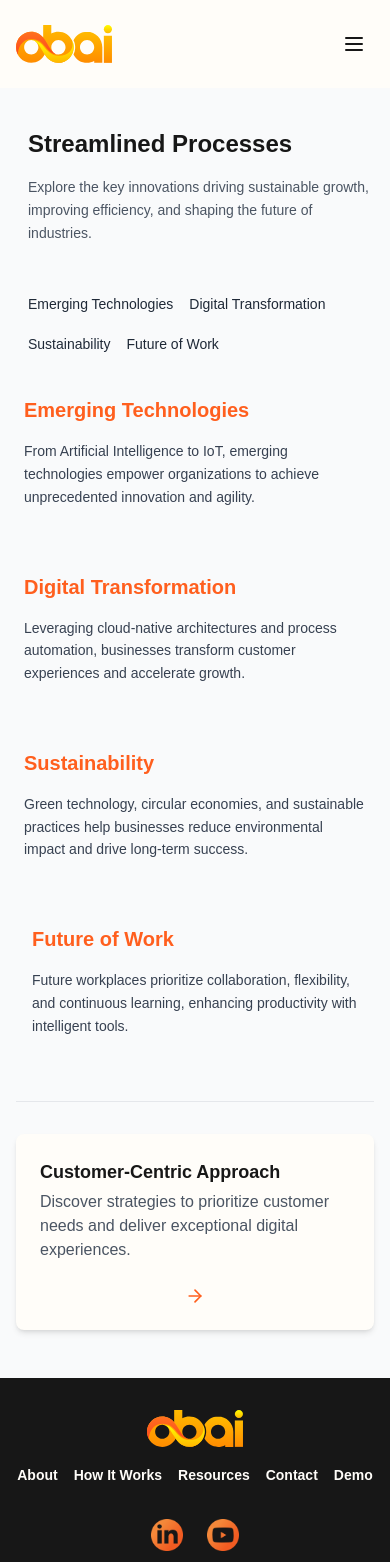
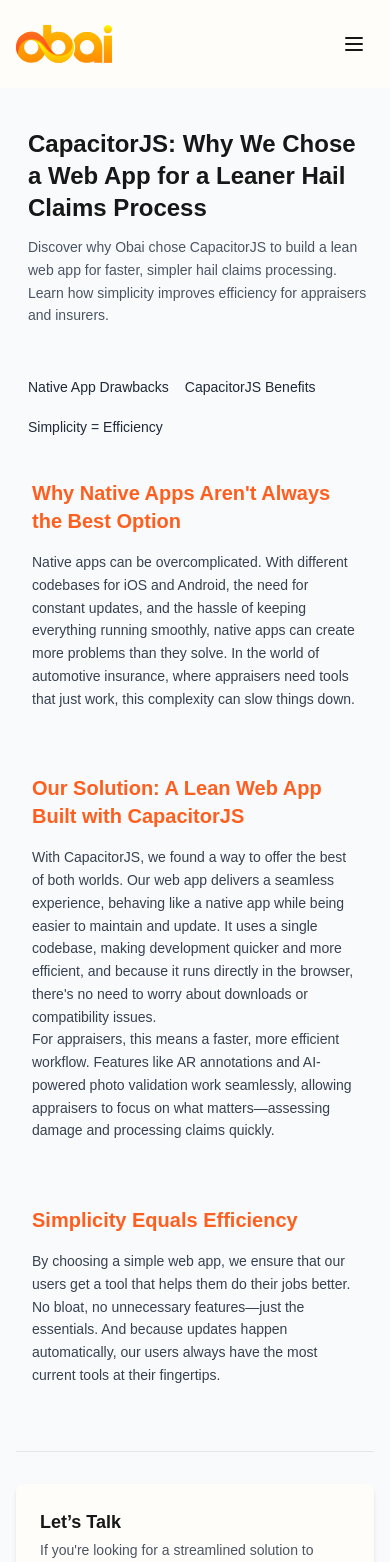
Before and after one commit to DevTaiwo18/OBAI-WEBSITE, a React (Vite) app: page /articles/streamlined-processes in a window 390 px wide. Shown: the top 1562 px of the page. Built offline with nearby package versions, Linux system fonts and the light colour scheme.

Commit message:
updated articles

```diff
--- a/src/Component/GeneralComponent/SomeReading.jsx
+++ b/src/Component/GeneralComponent/SomeReading.jsx
@@ -4,15 +4,15 @@
 const SomeReading = () => {
   const articles = [
     {
-      title: "Innovative Solutions for Hassle-Free Claims",
+      title: "CapacitorJS: A Leaner Hail Claims Process",
       link: "/articles/innovative-solutions",
     },
     {
-      title: "Streamlined Processes for Better Service",
+      title: "CapacitorJS: Why We Chose a Web App for a Leaner Hail Claims Process",
       link: "/articles/streamlined-processes",
     },
     {
-      title: "Customer-Centric Approach in Every Interaction",
+      title: "If Your Users Won’t Use It, Then Why Add It",
       link: "/articles/customer-centric-approach",
     },
   ];
--- a/src/Component/GeneralComponent/articles/CustomerCentricApproach.jsx
+++ b/src/Component/GeneralComponent/articles/CustomerCentricApproach.jsx
@@ -11,48 +11,40 @@
   return (
     <div className="w-full px-4 sm:px-6 lg:px-20 py-12 bg-gray-50">
       {/* Title Section */}
-      <div className="text-left ps-3 md:ps-0  sm:text-center mb-12">
-        <h1 className="text-2xl sm:text-3xl md:text-4xl font-extrabold text-[#171717] mb-4">
-          Customer-Centric Approach
+      <div className="text-left ps-3 md:ps-0 sm:text-left md:text-center mb-12">
+        <h1 className="text-2xl sm:text-3xl md:text-5xl font-extrabold text-[#171717]">
+          If Your Users Won&apos;t Use It, Then Why Add It?
         </h1>
-        <p className="text-gray-600 text-sm sm:text-base md:text-lg leading-relaxed mx-auto max-w-3xl">
-          Prioritize your customers' needs through innovation and strategies that foster growth,
-          efficiency, and exceptional experiences.
+        <p className="text-gray-600 mt-3 max-w-3xl mx-auto sm:mx-0 md:mx-auto text-sm sm:text-base md:text-lg leading-relaxed">
+          Discover why simplicity matters in hail claims apps. Learn how Obai&apos;s streamlined solution
+          boosts efficiency for appraisers and insurance companies.
         </p>
       </div>
 
       {/* Navigation Buttons */}
-      <ul className="flex flex-wrap ps-3 md:ps-0  justify-start sm:justify-center gap-4 mb-10">
+      <ul className="flex flex-wrap justify-start ps-3 md:ps-0 md:justify-center gap-4 md:gap-8 mb-10">
         <li>
           <button
-            onClick={() => scrollToSection('emerging-tech')}
-            className="text-gray-800 text-sm sm:text-base font-medium hover:text-[#FF5F1E] transition-colors"
+            onClick={() => scrollToSection('simplicity-efficiency')}
+            className="text-gray-800 font-medium hover:text-[#FF5F1E] transition-colors text-sm sm:text-base"
           >
-            Emerging Technologies
+            Simplicity Leads to Efficiency
           </button>
         </li>
         <li>
           <button
-            onClick={() => scrollToSection('digital-transformation')}
-            className="text-gray-800 text-sm sm:text-base font-medium hover:text-[#FF5F1E] transition-colors"
+            onClick={() => scrollToSection('why-overcomplicate')}
+            className="text-gray-800 font-medium hover:text-[#FF5F1E] transition-colors text-sm sm:text-base"
           >
-            Digital Transformation
+            Why Overcomplicate?
           </button>
         </li>
         <li>
           <button
-            onClick={() => scrollToSection('sustainability')}
-            className="text-gray-800 text-sm sm:text-base font-medium hover:text-[#FF5F1E] transition-colors"
+            onClick={() => scrollToSection('the-obai-way')}
+            className="text-gray-800 font-medium hover:text-[#FF5F1E] transition-colors text-sm sm:text-base"
           >
-            Sustainability
-          </button>
-        </li>
-        <li>
-          <button
-            onClick={() => scrollToSection('future-work')}
-            className="text-gray-800 text-sm sm:text-base font-medium hover:text-[#FF5F1E] transition-colors"
-          >
-            Future of Work
+            The Obai Way
           </button>
         </li>
       </ul>
@@ -60,58 +52,70 @@
       {/* Content Sections */}
       <div className="max-w-6xl mx-auto space-y-16 text-gray-700 text-sm sm:text-base leading-relaxed">
         {/* Section 1 */}
-        <section id="emerging-tech" className="text-left px-2">
-          <h2 className="text-xl sm:text-2xl font-bold mb-4 text-[#FF5F1E]">Emerging Technologies</h2>
+        <section id="simplicity-efficiency" className="text-left px-4">
+          <h2 className="text-xl sm:text-2xl md:text-3xl font-bold mb-4 text-[#FF5F1E]">
+            Simplicity Leads to Efficiency
+          </h2>
           <p>
-            From Artificial Intelligence to IoT, emerging technologies empower organizations to innovate,
-            increase efficiency, and enhance decision-making processes.
+            Let’s be honest—no one has time to figure out a complex app when they’re out assessing
+            hail damage or reviewing claims. Every unnecessary step or feature is wasted time. Obai
+            understands this, which is why we prioritize simplicity. We build our app with one thing
+            in mind: getting appraisers and insurance companies through the process as quickly and
+            efficiently as possible.
           </p>
         </section>
 
         {/* Section 2 */}
-        <section id="digital-transformation" className="text-left px-2">
-          <h2 className="text-xl sm:text-2xl font-bold mb-4 text-[#FF5F1E]">Digital Transformation</h2>
+        <section id="why-overcomplicate" className="text-left px-4">
+          <h2 className="text-xl sm:text-2xl md:text-3xl font-bold mb-4 text-[#FF5F1E]">
+            Why Overcomplicate?
+          </h2>
           <p>
-            Businesses are adopting cloud-native architectures, process automation, and data-driven
-            strategies to transform operations and customer experiences.
+            Imagine an app filled with features that are rarely used. It’s confusing, frustrating, and
+            slows down the claims process. More advanced doesn’t mean more effective. In fact, it
+            usually means more things to manage, more chances for error, and more maintenance.
+          </p>
+          <p>
+            At Obai, we know that simplicity is key. Our app focuses on core features like real-time
+            photo validation—things our users actually need to do their jobs faster. No extra fluff,
+            just solutions that work.
           </p>
         </section>
 
         {/* Section 3 */}
-        <section id="sustainability" className="text-left px-2">
-          <h2 className="text-xl sm:text-2xl font-bold mb-4 text-[#FF5F1E]">Sustainability</h2>
+        <section id="the-obai-way" className="text-left px-4">
+          <h2 className="text-xl sm:text-2xl md:text-3xl font-bold mb-4 text-[#FF5F1E]">
+            The Obai Way: Simple, Effective Solutions
+          </h2>
           <p>
-            Green technologies and circular economy practices are driving organizations toward
-            environmentally responsible and sustainable success.
+            We built our hail claims app to streamline the process. Each feature is designed with a
+            clear purpose: to help appraisers and insurance companies manage claims more efficiently.
+            We keep things simple because we know that&apos;s what works.
           </p>
-        </section>
-
-        {/* Section 4 */}
-        <section id="future-work" className="text-left px-2">
-          <h2 className="text-xl sm:text-2xl font-bold mb-4 text-[#FF5F1E]">Future of Work</h2>
           <p>
-            The workplace is evolving with tools that enhance collaboration, flexibility, and employee
-            well-being while promoting continuous learning and development.
+            Next time you&apos;re thinking of adding a new feature, ask yourself: &quot;Will my users actually
+            use this?&quot; If not, it&apos;s probably not worth adding. Build what&apos;s necessary, and keep it
+            simple.
           </p>
         </section>
       </div>
 
-      {/* Call-to-Action */}
+      {/* Call to Action */}
       <div className="mt-16 pt-8 border-t border-gray-200">
         <a
-          href="/articles/streamlined-processes"
-          className="group flex flex-col md:flex-row items-center justify-between gap-6 p-6 rounded-lg bg-white hover:bg-gray-100 transition-colors shadow-md"
+          href="/contact"
+          className="group flex flex-col md:flex-row items-center justify-between gap-6 p-6 rounded-lg bg-[#FFFDF9] hover:bg-gray-100 transition-colors shadow-md"
         >
-          <div className="text-left">
+          <div className="text-left text-sm sm:text-base">
             <h3 className="text-lg sm:text-xl font-semibold text-[#171717] mb-1">
-              Streamlined Processes
+              Ready to simplify your claims process?
             </h3>
             <p className="text-gray-600">
-              Learn about strategies to improve efficiency and achieve measurable growth through process
-              optimization.
+              Contact Obai today to learn how our streamlined hail claims app can help your team work
+              faster, smarter, and more efficiently.
             </p>
           </div>
-          <ArrowRight className="w-5 sm:w-6 h-5 sm:h-6 text-[#FF5F1E] group-hover:translate-x-2 transition-transform" />
+          <ArrowRight className="w-5 h-5 sm:w-6 sm:h-6 text-[#FF5F1E] group-hover:translate-x-2 transition-transform" />
         </a>
       </div>
     </div>
--- a/src/Component/GeneralComponent/articles/InnovativeSolutions.jsx
+++ b/src/Component/GeneralComponent/articles/InnovativeSolutions.jsx
@@ -13,11 +13,10 @@
       {/* Title Section */}
       <div className="text-left ps-3 md:ps-0 sm:text-left md:text-center mb-12">
         <h1 className="text-2xl sm:text-3xl md:text-5xl font-extrabold text-[#171717]">
-          Innovative Solutions
+          CapacitorJS: A Leaner Hail Claims Process
         </h1>
         <p className="text-gray-600 mt-3 max-w-3xl mx-auto sm:mx-0 md:mx-auto text-sm sm:text-base md:text-lg leading-relaxed">
-          Explore the groundbreaking solutions that are shaping industries, driving sustainable growth,
-          and redefining the future of business.
+          Discover why Obai chose CapacitorJS to build a lean web app for faster, simpler hail claims processing. Learn how simplicity improves efficiency for appraisers and insurers.
         </p>
       </div>
 
@@ -25,34 +24,26 @@
       <ul className="flex flex-wrap justify-start ps-3 md:ps-0 md:justify-center gap-4 md:gap-8 mb-10">
         <li>
           <button
-            onClick={() => scrollToSection('emerging-tech')}
+            onClick={() => scrollToSection('native-app-drawbacks')}
             className="text-gray-800 font-medium hover:text-[#FF5F1E] transition-colors text-sm sm:text-base"
           >
-            Emerging Technologies
+            Native App Drawbacks
           </button>
         </li>
         <li>
           <button
-            onClick={() => scrollToSection('digital-transformation')}
+            onClick={() => scrollToSection('capacitorjs-benefits')}
             className="text-gray-800 font-medium hover:text-[#FF5F1E] transition-colors text-sm sm:text-base"
           >
-            Digital Transformation
+            CapacitorJS Benefits
           </button>
         </li>
         <li>
           <button
-            onClick={() => scrollToSection('sustainability')}
+            onClick={() => scrollToSection('simplicity-efficiency')}
             className="text-gray-800 font-medium hover:text-[#FF5F1E] transition-colors text-sm sm:text-base"
           >
-            Sustainability
-          </button>
-        </li>
-        <li>
-          <button
-            onClick={() => scrollToSection('future-work')}
-            className="text-gray-800 font-medium hover:text-[#FF5F1E] transition-colors text-sm sm:text-base"
-          >
-            Future of Work
+            Simplicity = Efficiency
           </button>
         </li>
       </ul>
@@ -60,46 +51,32 @@
       {/* Content Sections */}
       <div className="max-w-6xl mx-auto space-y-16 text-gray-700 text-sm sm:text-base leading-relaxed">
         {/* Section 1 */}
-        <section id="emerging-tech" className="text-left px-4">
+        <section id="native-app-drawbacks" className="text-left px-4">
           <h2 className="text-xl sm:text-2xl md:text-3xl font-bold mb-4 text-[#FF5F1E]">
-            Emerging Technologies
+            Why Native Apps Aren&apos;t Always the Best Option
           </h2>
           <p>
-            From Artificial Intelligence to IoT, emerging technologies are empowering organizations to
-            achieve unprecedented innovation, efficiency, and agility in their operations.
+            Native apps can be overcomplicated, requiring separate codebases for iOS and Android, frequent updates, and constant maintenance. This complexity can slow down workflows in industries like automotive insurance, where simplicity is key.
           </p>
         </section>
 
         {/* Section 2 */}
-        <section id="digital-transformation" className="text-left px-4">
+        <section id="capacitorjs-benefits" className="text-left px-4">
           <h2 className="text-xl sm:text-2xl md:text-3xl font-bold mb-4 text-[#FF5F1E]">
-            Digital Transformation
+            Our Solution: A Lean Web App Built with CapacitorJS
           </h2>
           <p>
-            Businesses are leveraging cloud-native architectures, process automation, and data-driven
-            decision-making to transform customer experiences and drive growth.
+            CapacitorJS allows us to create a web app that offers a native-like experience while being easier to maintain. With a single codebase, development is faster and updates are seamless. Appraisers benefit from features like AR annotations and AI-powered photo validation, enhancing their workflow efficiency.
           </p>
         </section>
 
         {/* Section 3 */}
-        <section id="sustainability" className="text-left px-4">
+        <section id="simplicity-efficiency" className="text-left px-4">
           <h2 className="text-xl sm:text-2xl md:text-3xl font-bold mb-4 text-[#FF5F1E]">
-            Sustainability
+            Simplicity Equals Efficiency
           </h2>
           <p>
-            Sustainable innovations, such as green technology and circular economies, are enabling
-            businesses to minimize their environmental impact while fostering long-term success.
-          </p>
-        </section>
-
-        {/* Section 4 */}
-        <section id="future-work" className="text-left px-4">
-          <h2 className="text-xl sm:text-2xl md:text-3xl font-bold mb-4 text-[#FF5F1E]">
-            Future of Work
-          </h2>
-          <p>
-            The workplace of tomorrow prioritizes collaboration, flexibility, and continuous learning,
-            powered by intelligent tools and a focus on employee well-being.
+            By choosing simplicity, we ensure our users have the tools they need without unnecessary bloat. With automatic updates, appraisers always have access to the most current features, allowing them to process claims quickly and efficiently.
           </p>
         </section>
       </div>
@@ -107,16 +84,15 @@
       {/* Call to Action */}
       <div className="mt-16 pt-8 border-t border-gray-200">
         <a
-          href="/articles/customer-centric-approach"
+          href="/contact"
           className="group flex flex-col md:flex-row items-center justify-between gap-6 p-6 rounded-lg bg-[#FFFDF9] hover:bg-gray-100 transition-colors shadow-md"
         >
           <div className="text-left text-sm sm:text-base">
             <h3 className="text-lg sm:text-xl font-semibold text-[#171717] mb-1">
-              Customer-Centric Approach
+              Let&apos;s Talk
             </h3>
             <p className="text-gray-600">
-              Discover strategies to prioritize customer needs and deliver exceptional digital
-              experiences.
+              Learn how Obai can help you streamline your hail claims process with simple, effective tools.
             </p>
           </div>
           <ArrowRight className="w-5 h-5 sm:w-6 sm:h-6 text-[#FF5F1E] group-hover:translate-x-2 transition-transform" />
--- a/src/Component/GeneralComponent/articles/StreamlinedProcesses.jsx
+++ b/src/Component/GeneralComponent/articles/StreamlinedProcesses.jsx
@@ -12,46 +12,39 @@
     <div className="w-full px-4 sm:px-6 lg:px-20 py-12 bg-gray-50">
       {/* Title Section */}
       <div className="text-left ps-3 md:ps-0 sm:text-left md:text-center mb-12">
-        <h1 className="text-2xl sm:text-3xl md:text-4xl font-extrabold text-[#171717] mb-4">
-          Streamlined Processes
+        <h1 className="text-2xl sm:text-3xl md:text-5xl font-extrabold text-[#171717]">
+          CapacitorJS: Why We Chose a Web App for a Leaner Hail Claims Process
         </h1>
-        <p className="text-gray-600 text-sm sm:text-base md:text-lg leading-relaxed mx-auto max-w-3xl">
-          Explore the key innovations driving sustainable growth, improving efficiency, and shaping the future of industries.
+        <p className="text-gray-600 mt-3 max-w-3xl mx-auto sm:mx-0 md:mx-auto text-sm sm:text-base md:text-lg leading-relaxed">
+          Discover why Obai chose CapacitorJS to build a lean web app for faster, simpler hail claims
+          processing. Learn how simplicity improves efficiency for appraisers and insurers.
         </p>
       </div>
 
       {/* Navigation Buttons */}
-      <ul className="flex ps-3 md:ps-0  flex-wrap justify-start md:justify-center gap-4 md:gap-8 mb-10">
+      <ul className="flex flex-wrap justify-start ps-3 md:ps-0 md:justify-center gap-4 md:gap-8 mb-10">
         <li>
           <button
-            onClick={() => scrollToSection('emerging-tech')}
-            className="text-gray-800 text-sm sm:text-base hover:text-[#FF5F1E] transition-colors"
+            onClick={() => scrollToSection('native-app-drawbacks')}
+            className="text-gray-800 font-medium hover:text-[#FF5F1E] transition-colors text-sm sm:text-base"
           >
-            Emerging Technologies
+            Native App Drawbacks
           </button>
         </li>
         <li>
           <button
-            onClick={() => scrollToSection('digital-transformation')}
-            className="text-gray-800 text-sm sm:text-base hover:text-[#FF5F1E] transition-colors"
+            onClick={() => scrollToSection('capacitorjs-benefits')}
+            className="text-gray-800 font-medium hover:text-[#FF5F1E] transition-colors text-sm sm:text-base"
           >
-            Digital Transformation
+            CapacitorJS Benefits
           </button>
         </li>
         <li>
           <button
-            onClick={() => scrollToSection('sustainability')}
-            className="text-gray-800 text-sm sm:text-base hover:text-[#FF5F1E] transition-colors"
+            onClick={() => scrollToSection('simplicity-efficiency')}
+            className="text-gray-800 font-medium hover:text-[#FF5F1E] transition-colors text-sm sm:text-base"
           >
-            Sustainability
-          </button>
-        </li>
-        <li>
-          <button
-            onClick={() => scrollToSection('future-work')}
-            className="text-gray-800 text-sm sm:text-base hover:text-[#FF5F1E] transition-colors"
-          >
-            Future of Work
+            Simplicity = Efficiency
           </button>
         </li>
       </ul>
@@ -59,42 +52,46 @@
       {/* Content Sections */}
       <div className="max-w-6xl mx-auto space-y-16 text-gray-700 text-sm sm:text-base leading-relaxed">
         {/* Section 1 */}
-        <section id="emerging-tech" className="text-left px-2">
+        <section id="native-app-drawbacks" className="text-left px-4">
           <h2 className="text-xl sm:text-2xl md:text-3xl font-bold mb-4 text-[#FF5F1E]">
-            Emerging Technologies
+            Why Native Apps Aren&apos;t Always the Best Option
           </h2>
           <p>
-            From Artificial Intelligence to IoT, emerging technologies empower organizations to achieve unprecedented innovation and agility.
+            Native apps can be overcomplicated. With different codebases for iOS and Android, the need
+            for constant updates, and the hassle of keeping everything running smoothly, native apps
+            can create more problems than they solve. In the world of automotive insurance, where
+            appraisers need tools that just work, this complexity can slow things down.
           </p>
         </section>
 
         {/* Section 2 */}
-        <section id="digital-transformation" className="text-left px-2">
+        <section id="capacitorjs-benefits" className="text-left px-4">
           <h2 className="text-xl sm:text-2xl md:text-3xl font-bold mb-4 text-[#FF5F1E]">
-            Digital Transformation
+            Our Solution: A Lean Web App Built with CapacitorJS
           </h2>
           <p>
-            Leveraging cloud-native architectures and process automation, businesses transform customer experiences and accelerate growth.
+            With CapacitorJS, we found a way to offer the best of both worlds. Our web app delivers a
+            seamless experience, behaving like a native app while being easier to maintain and update.
+            It uses a single codebase, making development quicker and more efficient, and because it
+            runs directly in the browser, there&apos;s no need to worry about downloads or compatibility
+            issues.
+          </p>
+          <p>
+            For appraisers, this means a faster, more efficient workflow. Features like AR annotations
+            and AI-powered photo validation work seamlessly, allowing appraisers to focus on what
+            matters—assessing damage and processing claims quickly.
           </p>
         </section>
 
         {/* Section 3 */}
-        <section id="sustainability" className="text-left px-2">
+        <section id="simplicity-efficiency" className="text-left px-4">
           <h2 className="text-xl sm:text-2xl md:text-3xl font-bold mb-4 text-[#FF5F1E]">
-            Sustainability
+            Simplicity Equals Efficiency
           </h2>
           <p>
-            Green technology, circular economies, and sustainable practices help businesses reduce environmental impact and drive long-term success.
-          </p>
-        </section>
-
-        {/* Section 4 */}
-        <section id="future-work" className="text-left px-4">
-          <h2 className="text-xl sm:text-2xl md:text-3xl font-bold mb-4 text-[#FF5F1E]">
-            Future of Work
-          </h2>
-          <p>
-            Future workplaces prioritize collaboration, flexibility, and continuous learning, enhancing productivity with intelligent tools.
+            By choosing a simple web app, we ensure that our users get a tool that helps them do their
+            jobs better. No bloat, no unnecessary features—just the essentials. And because updates
+            happen automatically, our users always have the most current tools at their fingertips.
           </p>
         </section>
       </div>
@@ -102,18 +99,20 @@
       {/* Call to Action */}
       <div className="mt-16 pt-8 border-t border-gray-200">
         <a
-          href="/articles/customer-centric-approach"
+          href="/contact"
           className="group flex flex-col md:flex-row items-center justify-between gap-6 p-6 rounded-lg bg-[#FFFDF9] hover:bg-gray-100 transition-colors shadow-md"
         >
-          <div className="text-left">
+          <div className="text-left text-sm sm:text-base">
             <h3 className="text-lg sm:text-xl font-semibold text-[#171717] mb-1">
-              Customer-Centric Approach
+              Let’s Talk
             </h3>
             <p className="text-gray-600">
-              Discover strategies to prioritize customer needs and deliver exceptional digital experiences.
+              If you&apos;re looking for a streamlined solution to make your hail claims process more
+              efficient, we&apos;d love to talk. Contact us today to learn how Obai can help you save time
+              and money with simple, effective tools.
             </p>
           </div>
-          <ArrowRight className="w-5 sm:w-6 h-5 sm:h-6 text-[#FF5F1E] group-hover:translate-x-2 transition-transform" />
+          <ArrowRight className="w-5 h-5 sm:w-6 sm:h-6 text-[#FF5F1E] group-hover:translate-x-2 transition-transform" />
         </a>
       </div>
     </div>
```
